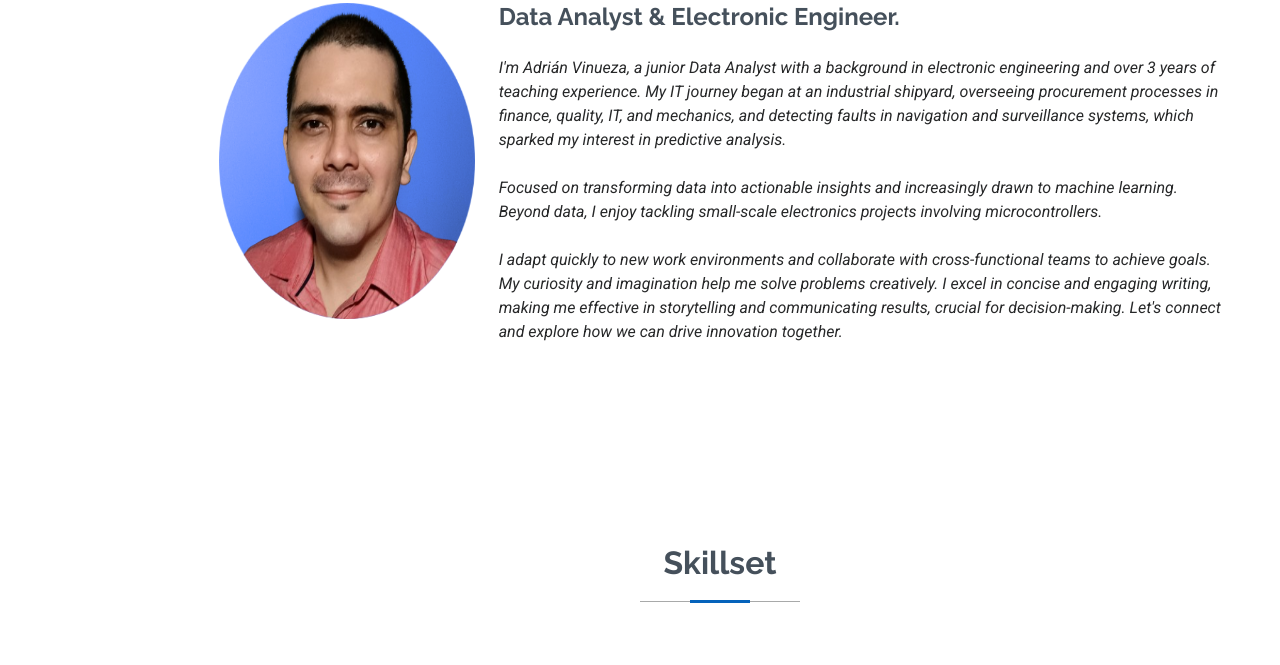
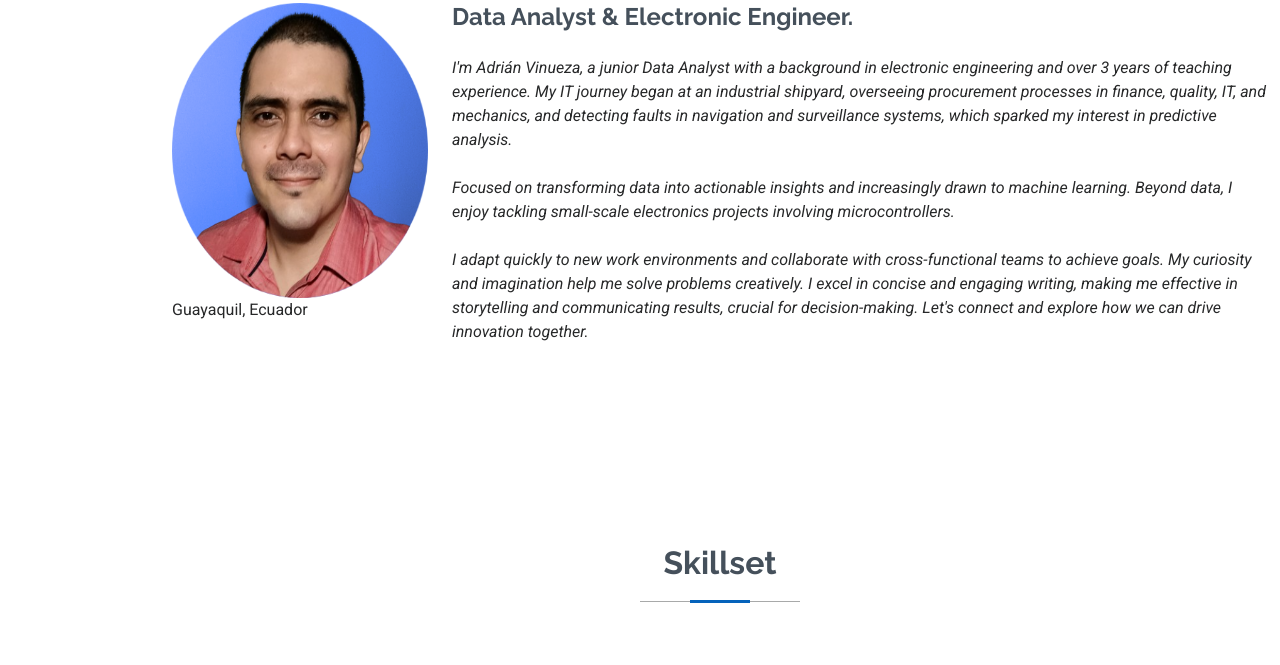
Before and after one commit to ScinDBad/scindbad.github.io, a plain HTML site: page index.html in a window 1280 px wide. Shown: the part 995-1660 px from the top of the page. Drawn offline with Linux system fonts and the light colour scheme.

Commit message:
update about section

```diff
--- a/index.html
+++ b/index.html
@@ -90,9 +90,11 @@
 
         <div class="row gy-4 justify-content-center">
           <div class="col-lg-3">
-            <img src="assets/img/profile-img.png" class="img-fluid" alt="" style="height: 75%;">
+            <img src="assets/img/profile-img.png" class="img-fluid" alt="" style="height: 70%;">
+            <p>Guayaquil, Ecuador</p>
+
           </div>
-          <div class="col-lg-8 content">
+          <div class="col-lg-9 content">
             <h2>Data Analyst &amp; Electronic Engineer.</h2>
             <p class="fst-italic py-3">
               I'm Adrián Vinueza, a junior Data Analyst with a background in electronic engineering and over 3 years of teaching experience.
```
